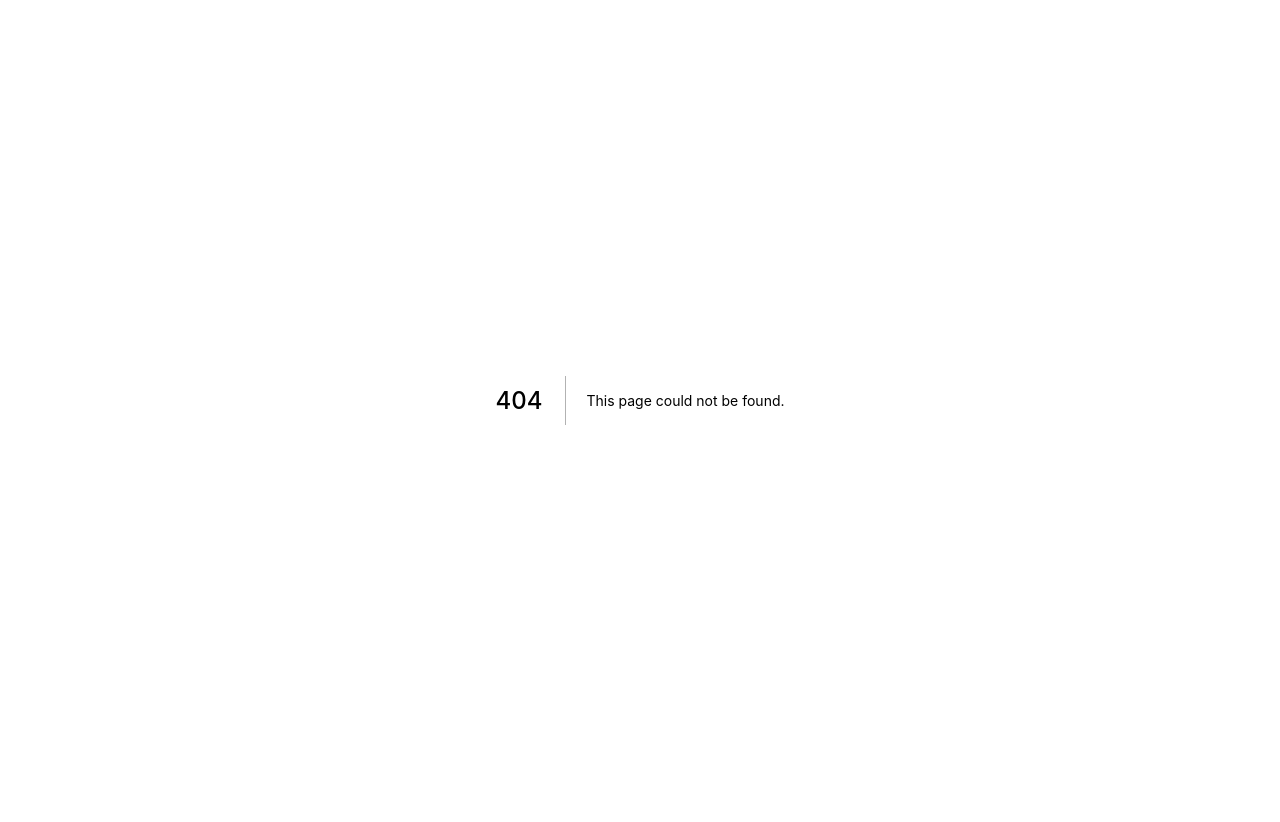
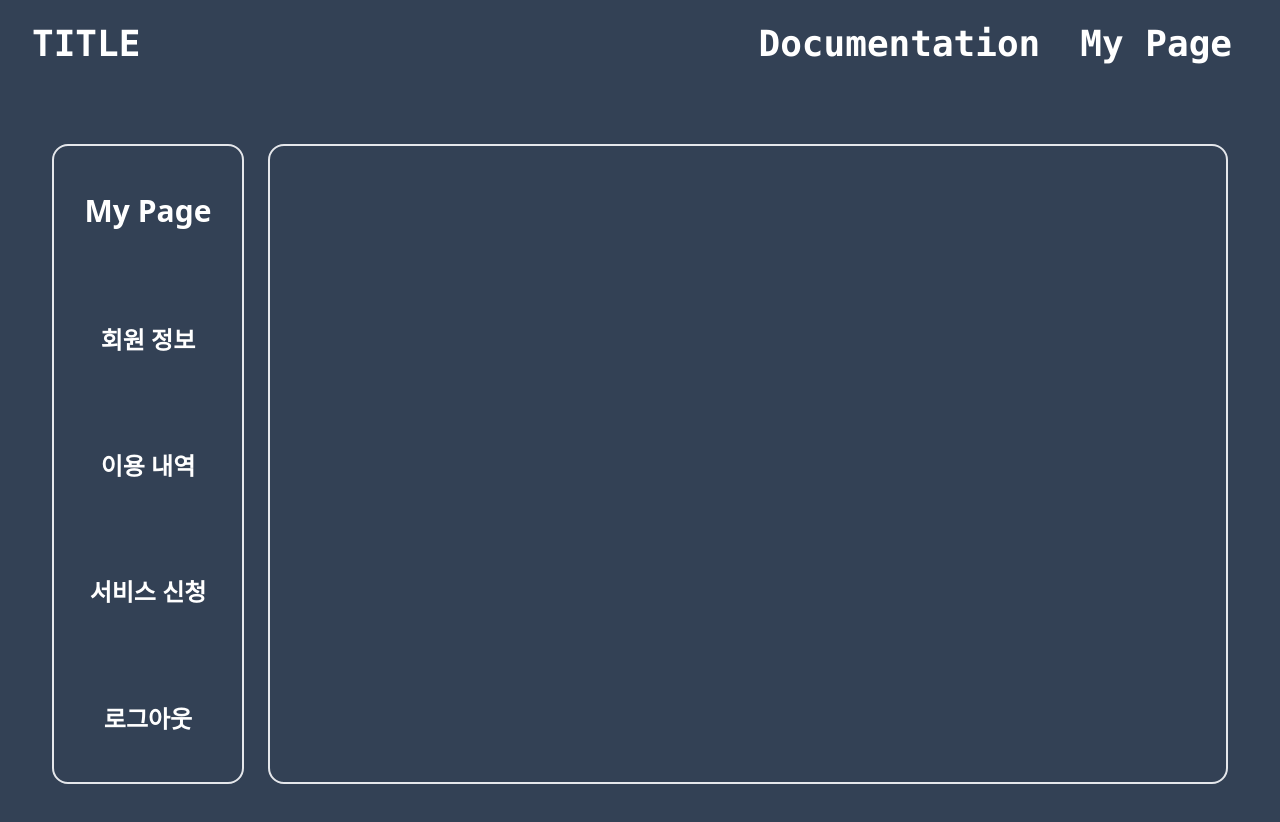
Before and after one commit to aoqk4/tech_visualizer, a Next.js app: page /mypage in a window 1280 px wide. Before the commit this address had no page. Shown: the top 822 px of the page. Before the commit the page ends 800 px from the top, so only its background shows below. Built offline with nearby package versions, Linux system fonts and the light colour scheme.

Commit message:
add index.tsx UI

```diff
--- a/components/Layout.tsx
+++ b/components/Layout.tsx
@@ -13,7 +13,7 @@ export default function Layout(props: LayoutProps) {
     <nav className="flex justify-between items-center font-bold bg-slate-700 text-white pt-6">
       <div className="text-4xl font-mono">
         <Link href={"/"}>
-          <div className="pl-8">TITLE</div>
+          <button className="pl-8">TITLE</button>
         </Link>
       </div>
       <div className="flex ">
--- a/pages/index.tsx
+++ b/pages/index.tsx
@@ -1,8 +1,20 @@
 import type { NextPage } from "next";
-import { useState } from "react";
+import Layout from "../components/Layout";
 
 const Home: NextPage = () => {
-  return <div className="bg-red-200 w-full h-[100vh]">1</div>;
+  return (
+    <div>
+      <Layout></Layout>
+      <div className="bg-slate-700 w-full h-[100vh] flex justify-evenly items-center">
+        <div className="bg-red-600 w-[50%] h-[70%]">Chart 들어갈거임</div>
+        <div className="w-[30%] h-[70%] flex justify-center items-end">
+          <button className="bg-blue-600 w-[30%] h-[10%] rounded-lg text-2xl font-mono font-extrabold text-white mb-8">
+            Sign Up
+          </button>
+        </div>
+      </div>
+    </div>
+  );
 };
 
 export default Home;
--- /dev/null
+++ b/pages/mypage.tsx
@@ -0,0 +1,65 @@
+import { useState } from "react";
+import Layout from "../components/Layout";
+
+export default function MyPage() {
+  const [stat, setStat] = useState(0);
+
+  console.log(stat);
+
+  return (
+    <div>
+      <Layout></Layout>
+      <div className="bg-slate-700 w-full h-[100vh] flex space-x-6 justify-center items-center">
+        <div className="h-[80%] w-[15%] border-2 rounded-2xl flex text-white font-bold text-lg flex-col justify-around">
+          <div className="flex justify-center text-3xl">My Page</div>
+          <button className="text-2xl" onClick={() => setStat(1)}>
+            회원 정보
+          </button>
+          <button className="text-2xl" onClick={() => setStat(2)}>
+            이용 내역
+          </button>
+          <button className="text-2xl" onClick={() => setStat(3)}>
+            서비스 신청
+          </button>
+          <button className="text-2xl" onClick={() => setStat(4)}>
+            로그아웃
+          </button>
+        </div>
+        <div className="w-[75%] h-[80%] border-2 rounded-2xl flex justify-center items-center">
+          {stat === 1 && (
+            <div className="flex flex-col w-[90%] h-[90%] items-center space-y-32">
+              <div className="text-4xl font-mono font-bold text-white">
+                회원정보
+              </div>
+              <div className="w-[70%] h-[50%] flex flex-col justify-around">
+                <label className="text-3xl font-mono font-bold text-white">
+                  Email
+                </label>
+                <div className="text-2xl font-mono font-bold text-white">
+                  이메일 나올 곳
+                </div>
+                <label className="text-3xl font-mono font-bold text-white">
+                  NickName
+                </label>
+                <div className="text-2xl font-mono font-bold text-white">
+                  닉넴 나올 곳
+                </div>
+              </div>
+            </div>
+          )}
+          {stat === 2 && (
+            <div className="flex flex-col w-[90%] h-[90%] items-center space-y-32">
+              <div className="text-4xl font-mono font-bold text-white">
+                이용내역
+              </div>
+              <div className="w-full h-[70%] flex justify-center items-center">
+                이용내역 나올 자리
+              </div>
+            </div>
+          )}
+          {stat === 3 && <div>123</div>}
+        </div>
+      </div>
+    </div>
+  );
+}
```
